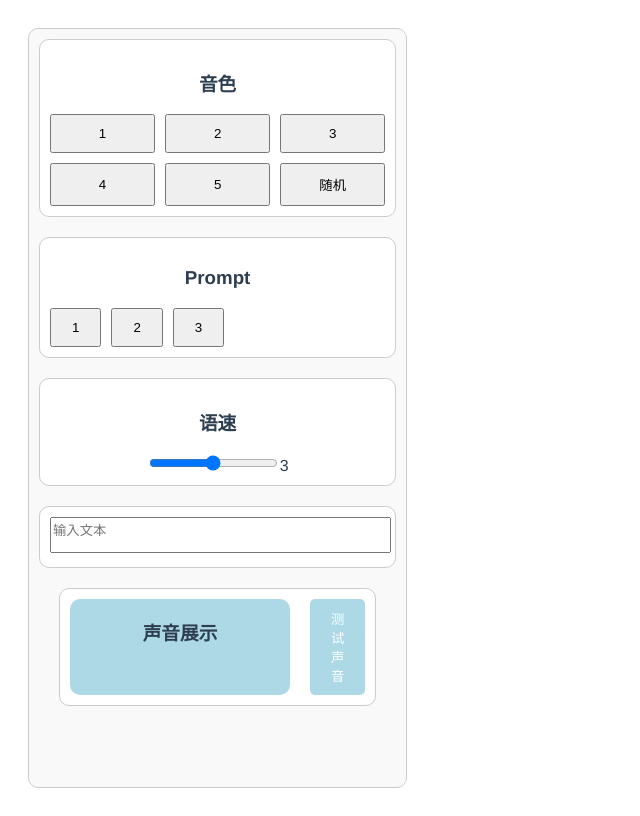
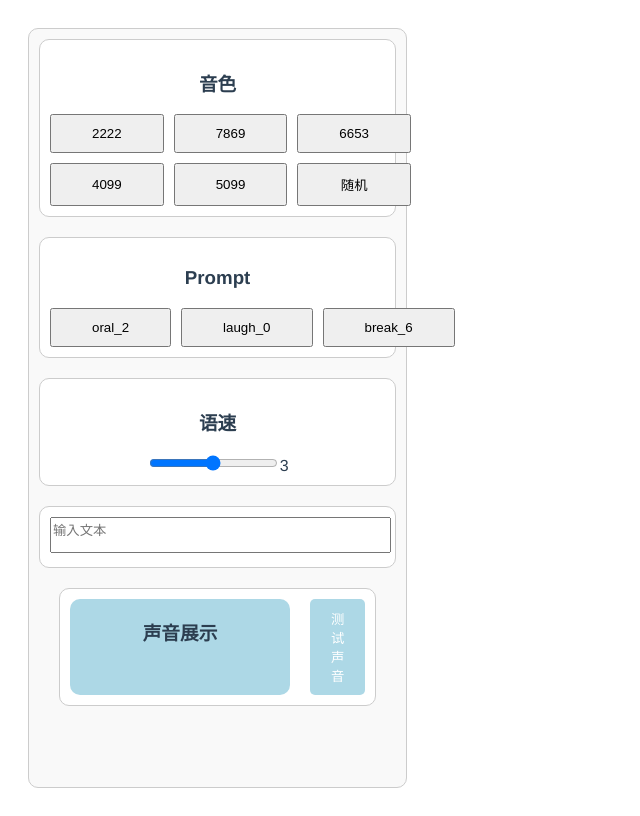
Before and after one commit to Circular-Rock/Loly, a Vue app: page /console in a window 1280 px wide. Shown: the whole page, without its empty margins (0-640 px from the left). Built offline with nearby package versions, Linux system fonts and the light colour scheme.

Commit message:
左侧的音色控制台雏形

```diff
--- a/src/components/UserConsole.vue
+++ b/src/components/UserConsole.vue
@@ -3,7 +3,7 @@
     <div class="left-panel">
       <div class="left-panel-wrapper"> <!-- 添加的包裹容器 -->
         <div class="container">
-          <div class="inner-container"> <!-- 新增的内部包裹容器 -->
+          <div class="inner-container title-button-group"> <!-- 合并后的内部包裹容器 -->
             <h3>音色</h3>
             <div class="button-group vertical grid">
               <button v-for="(option) in voiceOptions" :key="option" @click="selectVoice(option)" :class="{ selected: selectedVoice === option }">
@@ -59,8 +59,8 @@ export default {
   name: 'UserConsole',
   data() {
     return {
-      voiceOptions: ['1', '2', '3', '4', '5', '随机'], // 添加了六个选项
-      promptOptions: ['1', '2', '3'],
+      voiceOptions: ['2222', '7869', '6653', '4099', '5099', '随机'], // 添加了六个选项
+      promptOptions: ['oral_2', 'laugh_0', 'break_6'],
       speed: 3,
       textInput: '',
       imageUrl: '',
@@ -134,8 +134,17 @@ export default {
   height: 100%; /* 使内部容器占满文本框容器 */
 }
 
+.inner-container.title-button-group { /* 新增的样式 */
+  border: 1px solid #ccc;
+  border-radius: 10px;
+  padding: 10px;
+  background-color: #fff;
+  height: 100%; /* 使内部容器占满文本框容器 */
+}
+
 .button-group {
   display: flex;
+  justify-content: space-between; /* 修改为水平分布并均匀间隔 */
   gap: 10px;
 }
 
@@ -145,12 +154,13 @@ export default {
 
 .button-group.grid {
   display: grid;
-  grid-template-columns: repeat(3, 1fr);
+  grid-template-columns: repeat(3, 1fr); /* 修改为三等分 */
   gap: 10px;
 }
 
 .button-group button {
-  padding: 10px 20px;
+  padding: 10px 40px; /* 增加按钮的宽度 */
+  flex: 0 0 30%; /* 设置每个按钮的宽度为30% */
 }
 
 .button-group button.selected {
@@ -208,7 +218,9 @@ textarea {
   cursor: pointer; /* 设置鼠标悬停效果 */
 }
 
-.audio-button button:hover {
-  background-color: #0056b3; /* 设置按钮悬停背景色 */
+.audio-button button:active,
+.audio-button button.selected {
+  background-color: #0056b3; /* 设置按钮点击背景色 */
+  color: white;
 }
 </style>
```
